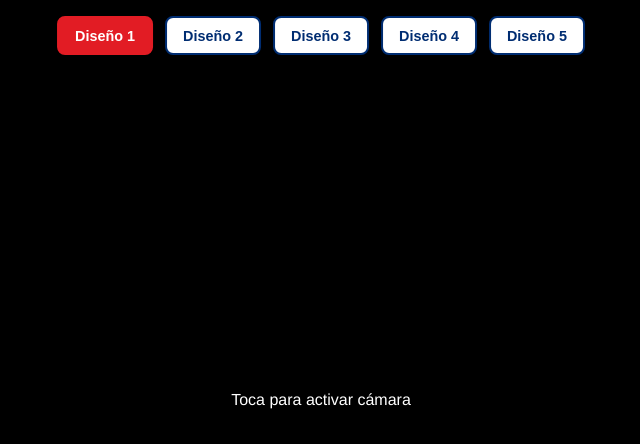
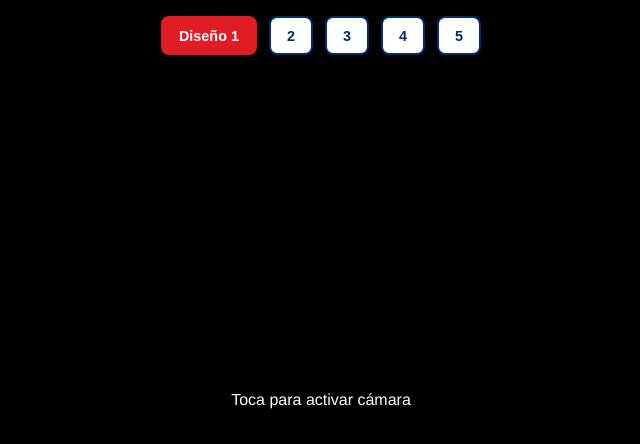
Before and after one commit to DLopezHub/pintacaras, a plain HTML site: page index.html in a window 1280 px wide. Shown: the whole page, without its empty margins (319-959 px from the left). Drawn offline with Linux system fonts and the light colour scheme.

Commit message:
Update index.html

```diff
--- a/index.html
+++ b/index.html
@@ -10,10 +10,10 @@
   <!-- Botones para elegir diseño -->
   <div id="buttons">
     <button id="btn1" class="active">Diseño 1</button>
-    <button id="btn2">Diseño 2</button>
-    <button id="btn3">Diseño 3</button>
-    <button id="btn4">Diseño 4</button>
-    <button id="btn5">Diseño 5</button>
+    <button id="btn2">2</button>
+    <button id="btn3">3</button>
+    <button id="btn4">4</button>
+    <button id="btn5">5</button>
   </div>
 
   <!-- Overlay inicial que inicia la cámara al tocar -->
```
